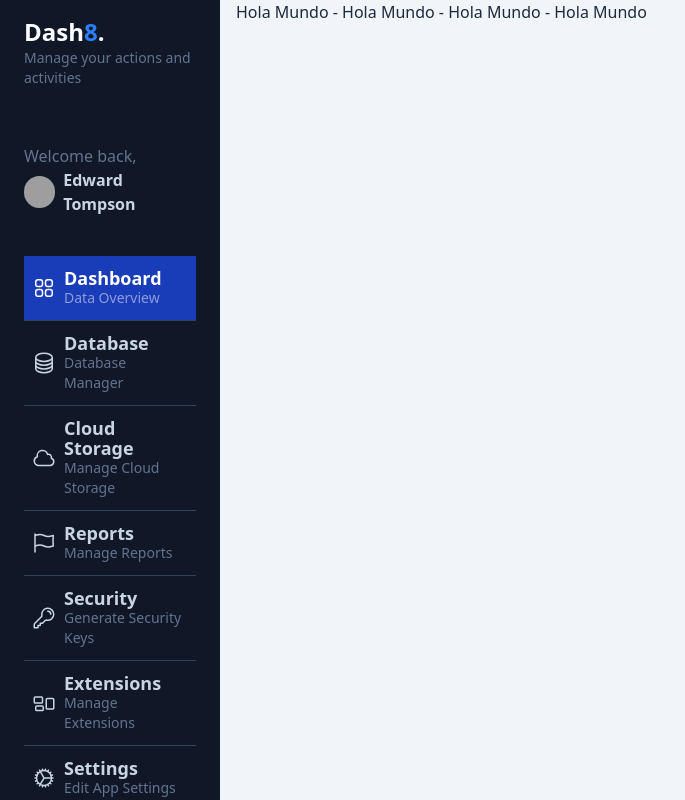
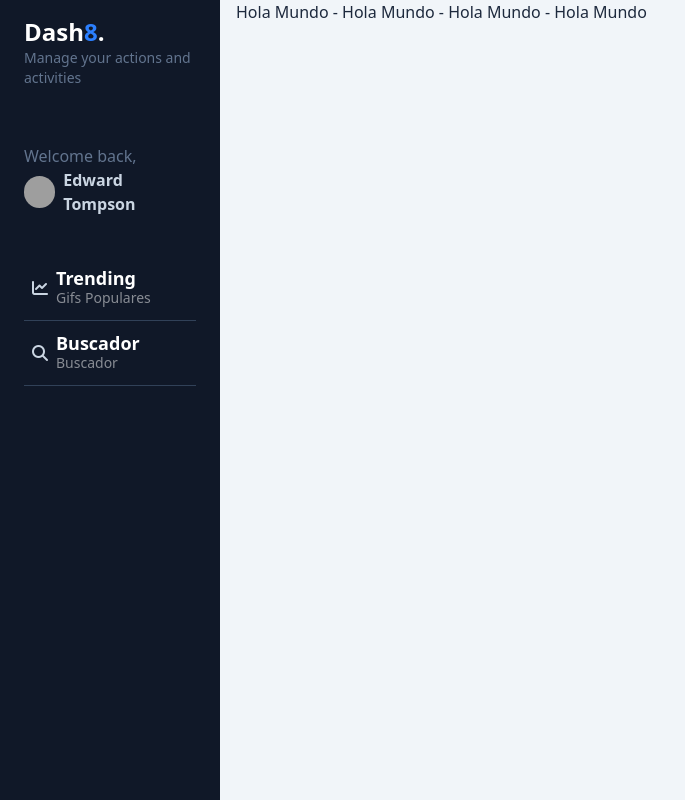
Before and after one commit to yahir140306/gifs-app, an Angular app: page /dashboard in a window 1280 px wide. Shown: the whole page, without its empty margins (0-685 px from the left). Built offline with nearby package versions, Linux system fonts and the light colour scheme; grey boxes are pictures that could not be loaded.

Commit message:
feat: implement dynamic side menu options with routing

```diff
--- a/src/app/gifs/components/side-menu/side-menu-options/side-menu-options.component.html
+++ b/src/app/gifs/components/side-menu/side-menu-options/side-menu-options.component.html
@@ -1,189 +1,23 @@
 <div id="nav" class="w-full px-6">
+  @for (item of menuOptions; track item.route) {
   <a
-    href="#"
+    [routerLink]="item.route"
+    routerLinkActive="bg-blue-800"
     class="w-full px-2 inline-flex space-x-2 items-center border-b border-slate-700 py-3 bg-blue-800 hover:bg-white/5 transition ease-linear duration-150"
   >
     <div>
-      <svg
-        xmlns="http://www.w3.org/2000/svg"
-        fill="none"
-        viewBox="0 0 24 24"
-        stroke-width="1.5"
-        stroke="currentColor"
-        class="w-6 h-6 text-white"
-      >
-        <path
-          stroke-linecap="round"
-          stroke-linejoin="round"
-          d="M3.75 6A2.25 2.25 0 016 3.75h2.25A2.25 2.25 0 0110.5 6v2.25a2.25 2.25 0 01-2.25 2.25H6a2.25 2.25 0 01-2.25-2.25V6zM3.75 15.75A2.25 2.25 0 016 13.5h2.25a2.25 2.25 0 012.25 2.25V18a2.25 2.25 0 01-2.25 2.25H6A2.25 2.25 0 013.75 18v-2.25zM13.5 6a2.25 2.25 0 012.25-2.25H18A2.25 2.25 0 0120.25 6v2.25A2.25 2.25 0 0118 10.5h-2.25a2.25 2.25 0 01-2.25-2.25V6zM13.5 15.75a2.25 2.25 0 012.25-2.25H18a2.25 2.25 0 012.25 2.25V18A2.25 2.25 0 0118 20.25h-2.25A2.25 2.25 0 0113.5 18v-2.25z"
-        />
-      </svg>
+      <!-- <i class="{{ item.icon }}"></i> -->
+      <i [class]="item.icon"></i>
     </div>
     <div class="flex flex-col">
-      <span class="text-lg font-bold leading-5 text-white">Dashboard</span>
-      <span class="text-sm text-white/50 hidden md:block">Data Overview</span>
+      <span class="text-lg font-bold leading-5 text-white">{{
+        item.label
+      }}</span>
+      <span class="text-sm text-white/50 hidden md:block">{{
+        item.subLabel
+      }}</span>
     </div>
   </a>
-  <a
-    href="#"
-    class="w-full px-2 inline-flex space-x-2 items-center border-b border-slate-700 py-3 hover:bg-white/5 transition ease-linear duration-150"
-  >
-    <div>
-      <svg
-        xmlns="http://www.w3.org/2000/svg"
-        fill="none"
-        viewBox="0 0 24 24"
-        stroke-width="1.5"
-        stroke="currentColor"
-        class="w-6 h-6"
-      >
-        <path
-          stroke-linecap="round"
-          stroke-linejoin="round"
-          d="M20.25 6.375c0 2.278-3.694 4.125-8.25 4.125S3.75 8.653 3.75 6.375m16.5 0c0-2.278-3.694-4.125-8.25-4.125S3.75 4.097 3.75 6.375m16.5 0v11.25c0 2.278-3.694 4.125-8.25 4.125s-8.25-1.847-8.25-4.125V6.375m16.5 0v3.75m-16.5-3.75v3.75m16.5 0v3.75C20.25 16.153 16.556 18 12 18s-8.25-1.847-8.25-4.125v-3.75m16.5 0c0 2.278-3.694 4.125-8.25 4.125s-8.25-1.847-8.25-4.125"
-        />
-      </svg>
-    </div>
-    <div class="flex flex-col">
-      <span class="text-lg text-slate-300 font-bold leading-5">Database</span>
-      <span class="text-sm text-slate-500 hidden md:block"
-        >Database Manager</span
-      >
-    </div>
-  </a>
-  <a
-    href="#"
-    class="w-full px-2 inline-flex space-x-2 items-center border-b border-slate-700 py-3 hover:bg-white/5 transition ease-linear duration-150"
-  >
-    <div>
-      <svg
-        xmlns="http://www.w3.org/2000/svg"
-        fill="none"
-        viewBox="0 0 24 24"
-        stroke-width="1.5"
-        stroke="currentColor"
-        class="w-6 h-6"
-      >
-        <path
-          stroke-linecap="round"
-          stroke-linejoin="round"
-          d="M2.25 15a4.5 4.5 0 004.5 4.5H18a3.75 3.75 0 001.332-7.257 3 3 0 00-3.758-3.848 5.25 5.25 0 00-10.233 2.33A4.502 4.502 0 002.25 15z"
-        />
-      </svg>
-    </div>
-    <div class="flex flex-col">
-      <span class="text-lg text-slate-300 font-bold leading-5"
-        >Cloud Storage</span
-      >
-      <span class="text-sm text-slate-500 hidden md:block"
-        >Manage Cloud Storage</span
-      >
-    </div>
-  </a>
-  <a
-    href="#"
-    class="w-full px-2 inline-flex space-x-2 items-center border-b border-slate-700 py-3 hover:bg-white/5 transition ease-linear duration-150"
-  >
-    <div>
-      <svg
-        xmlns="http://www.w3.org/2000/svg"
-        fill="none"
-        viewBox="0 0 24 24"
-        stroke-width="1.5"
-        stroke="currentColor"
-        class="w-6 h-6"
-      >
-        <path
-          stroke-linecap="round"
-          stroke-linejoin="round"
-          d="M3 3v1.5M3 21v-6m0 0l2.77-.693a9 9 0 016.208.682l.108.054a9 9 0 006.086.71l3.114-.732a48.524 48.524 0 01-.005-10.499l-3.11.732a9 9 0 01-6.085-.711l-.108-.054a9 9 0 00-6.208-.682L3 4.5M3 15V4.5"
-        />
-      </svg>
-    </div>
-    <div class="flex flex-col">
-      <span class="text-lg text-slate-300 font-bold leading-5">Reports</span>
-      <span class="text-sm text-slate-500 hidden md:block">Manage Reports</span>
-    </div>
-  </a>
-  <a
-    href="#"
-    class="w-full px-2 inline-flex space-x-2 items-center border-b border-slate-700 py-3 hover:bg-white/5 transition ease-linear duration-150"
-  >
-    <div>
-      <svg
-        xmlns="http://www.w3.org/2000/svg"
-        fill="none"
-        viewBox="0 0 24 24"
-        stroke-width="1.5"
-        stroke="currentColor"
-        class="w-6 h-6"
-      >
-        <path
-          stroke-linecap="round"
-          stroke-linejoin="round"
-          d="M15.75 5.25a3 3 0 013 3m3 0a6 6 0 01-7.029 5.912c-.563-.097-1.159.026-1.563.43L10.5 17.25H8.25v2.25H6v2.25H2.25v-2.818c0-.597.237-1.17.659-1.591l6.499-6.499c.404-.404.527-1 .43-1.563A6 6 0 1121.75 8.25z"
-        />
-      </svg>
-    </div>
-    <div class="flex flex-col">
-      <span class="text-lg text-slate-300 font-bold leading-5">Security</span>
-      <span class="text-sm text-slate-500 hidden md:block"
-        >Generate Security Keys</span
-      >
-    </div>
-  </a>
-  <a
-    href="#"
-    class="w-full px-2 inline-flex space-x-2 items-center border-b border-slate-700 py-3 hover:bg-white/5 transition ease-linear duration-150"
-  >
-    <div>
-      <svg
-        xmlns="http://www.w3.org/2000/svg"
-        fill="none"
-        viewBox="0 0 24 24"
-        stroke-width="1.5"
-        stroke="currentColor"
-        class="w-6 h-6"
-      >
-        <path
-          stroke-linecap="round"
-          stroke-linejoin="round"
-          d="M2.25 7.125C2.25 6.504 2.754 6 3.375 6h6c.621 0 1.125.504 1.125 1.125v3.75c0 .621-.504 1.125-1.125 1.125h-6a1.125 1.125 0 01-1.125-1.125v-3.75zM14.25 8.625c0-.621.504-1.125 1.125-1.125h5.25c.621 0 1.125.504 1.125 1.125v8.25c0 .621-.504 1.125-1.125 1.125h-5.25a1.125 1.125 0 01-1.125-1.125v-8.25zM3.75 16.125c0-.621.504-1.125 1.125-1.125h5.25c.621 0 1.125.504 1.125 1.125v2.25c0 .621-.504 1.125-1.125 1.125h-5.25a1.125 1.125 0 01-1.125-1.125v-2.25z"
-        />
-      </svg>
-    </div>
-    <div class="flex flex-col">
-      <span class="text-lg text-slate-300 font-bold leading-5">Extensions</span>
-      <span class="text-sm text-slate-500 hidden md:block"
-        >Manage Extensions</span
-      >
-    </div>
-  </a>
-  <a
-    href="#"
-    class="w-full px-2 inline-flex space-x-2 items-center py-3 hover:bg-white/5 transition ease-linear duration-150"
-  >
-    <div>
-      <svg
-        xmlns="http://www.w3.org/2000/svg"
-        fill="none"
-        viewBox="0 0 24 24"
-        stroke-width="1.5"
-        stroke="currentColor"
-        class="w-6 h-6"
-      >
-        <path
-          stroke-linecap="round"
-          stroke-linejoin="round"
-          d="M4.5 12a7.5 7.5 0 0015 0m-15 0a7.5 7.5 0 1115 0m-15 0H3m16.5 0H21m-1.5 0H12m-8.457 3.077l1.41-.513m14.095-5.13l1.41-.513M5.106 17.785l1.15-.964m11.49-9.642l1.149-.964M7.501 19.795l.75-1.3m7.5-12.99l.75-1.3m-6.063 16.658l.26-1.477m2.605-14.772l.26-1.477m0 17.726l-.26-1.477M10.698 4.614l-.26-1.477M16.5 19.794l-.75-1.299M7.5 4.205L12 12m6.894 5.785l-1.149-.964M6.256 7.178l-1.15-.964m15.352 8.864l-1.41-.513M4.954 9.435l-1.41-.514M12.002 12l-3.75 6.495"
-        />
-      </svg>
-    </div>
-    <div class="flex flex-col">
-      <span class="text-lg text-slate-300 font-bold leading-5">Settings</span>
-      <span class="text-sm text-slate-500 hidden md:block"
-        >Edit App Settings</span
-      >
-    </div>
-  </a>
+
+  }
 </div>
--- a/src/app/gifs/components/side-menu/side-menu-options/side-menu-options.component.ts
+++ b/src/app/gifs/components/side-menu/side-menu-options/side-menu-options.component.ts
@@ -1,9 +1,31 @@
 import { Component } from '@angular/core';
-import { RouterOutlet } from '@angular/router';
+import { RouterLink, RouterLinkActive } from '@angular/router';
+
+interface MenuOption {
+  label: string;
+  subLabel: string;
+  route: string;
+  icon: string;
+}
 
 @Component({
   selector: 'gifs-side-menu-options',
-  imports: [],
+  imports: [RouterLink, RouterLinkActive],
   templateUrl: './side-menu-options.component.html',
 })
-export class SideMenuOptionsComponent {}
+export class SideMenuOptionsComponent {
+  menuOptions: MenuOption[] = [
+    {
+      icon: 'fa-solid fa-chart-line',
+      label: 'Trending',
+      subLabel: 'Gifs Populares',
+      route: 'dashboard/trending',
+    },
+    {
+      icon: 'fa-solid fa-magnifying-glass',
+      label: 'Buscador',
+      subLabel: 'Buscador',
+      route: 'dashboard/search',
+    },
+  ];
+}
```
